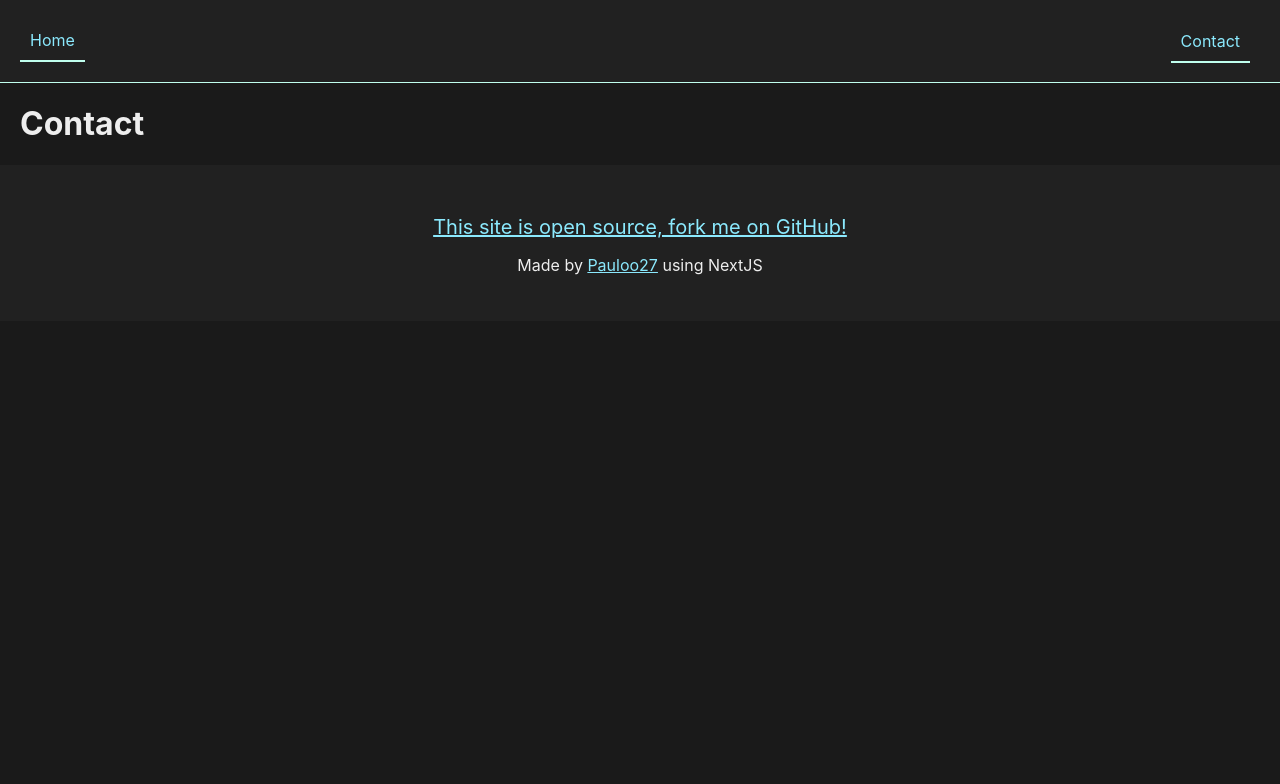
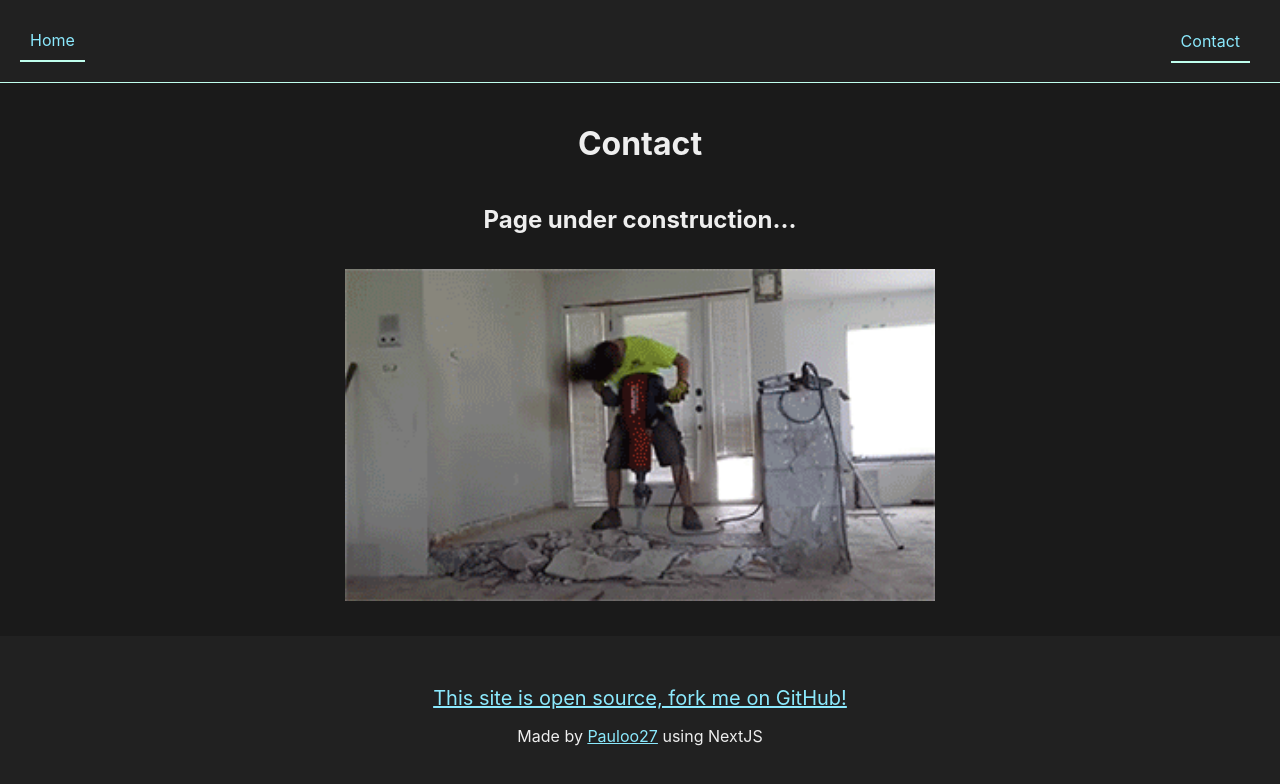
Before and after one commit to Pauloo27/me, a Next.js app: page /contact in a window 1280 px wide. Shown: the top 784 px of the page. Built offline with nearby package versions, Linux system fonts and the light colour scheme.

Commit message:
Add 'under construction' message in the contact page

```diff
--- a/pages/contact.js
+++ b/pages/contact.js
@@ -1,3 +1,15 @@
+import style from "../styles/Contact.module.css";
+
 export default function Contact() {
-  return <h1>Contact</h1>;
+  return (
+    <div className={style.container}>
+      <h1>Contact</h1>
+      <h2>Page under construction...</h2>
+      <img
+        src="/construction.gif"
+        className={style.gif}
+        alt="GIF of a confused man"
+      />
+    </div>
+  );
 }
--- /dev/null
+++ b/styles/Contact.module.css
@@ -0,0 +1,13 @@
+.container {
+  display: flex;
+  flex-direction: column;
+  justify-content: center;
+  text-align: center;
+}
+
+.gif {
+  margin-left: auto;
+  margin-right: auto;
+  padding: 15px;
+  width: 50%;
+}
```
Also changed, not shown: public/construction.gif (added).
